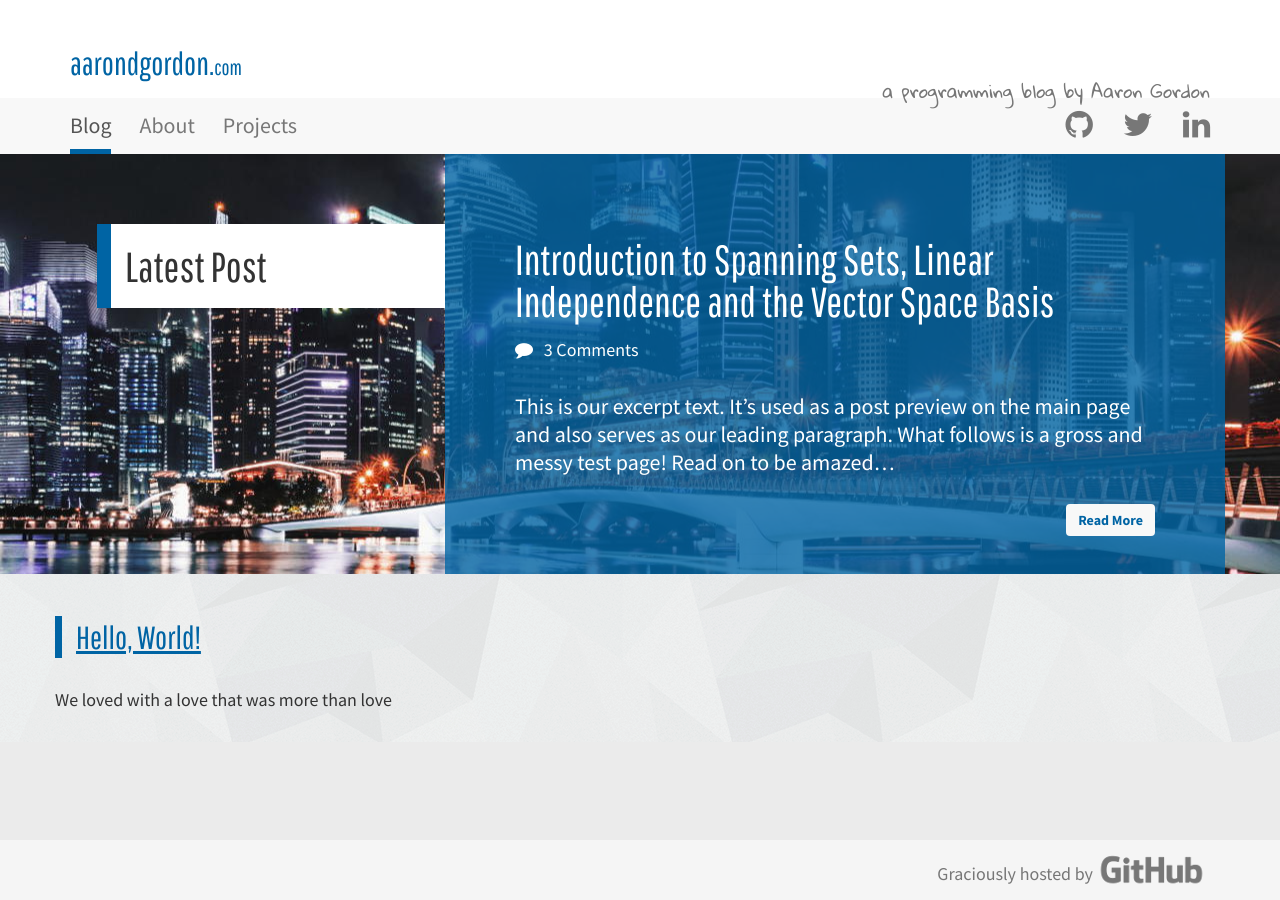
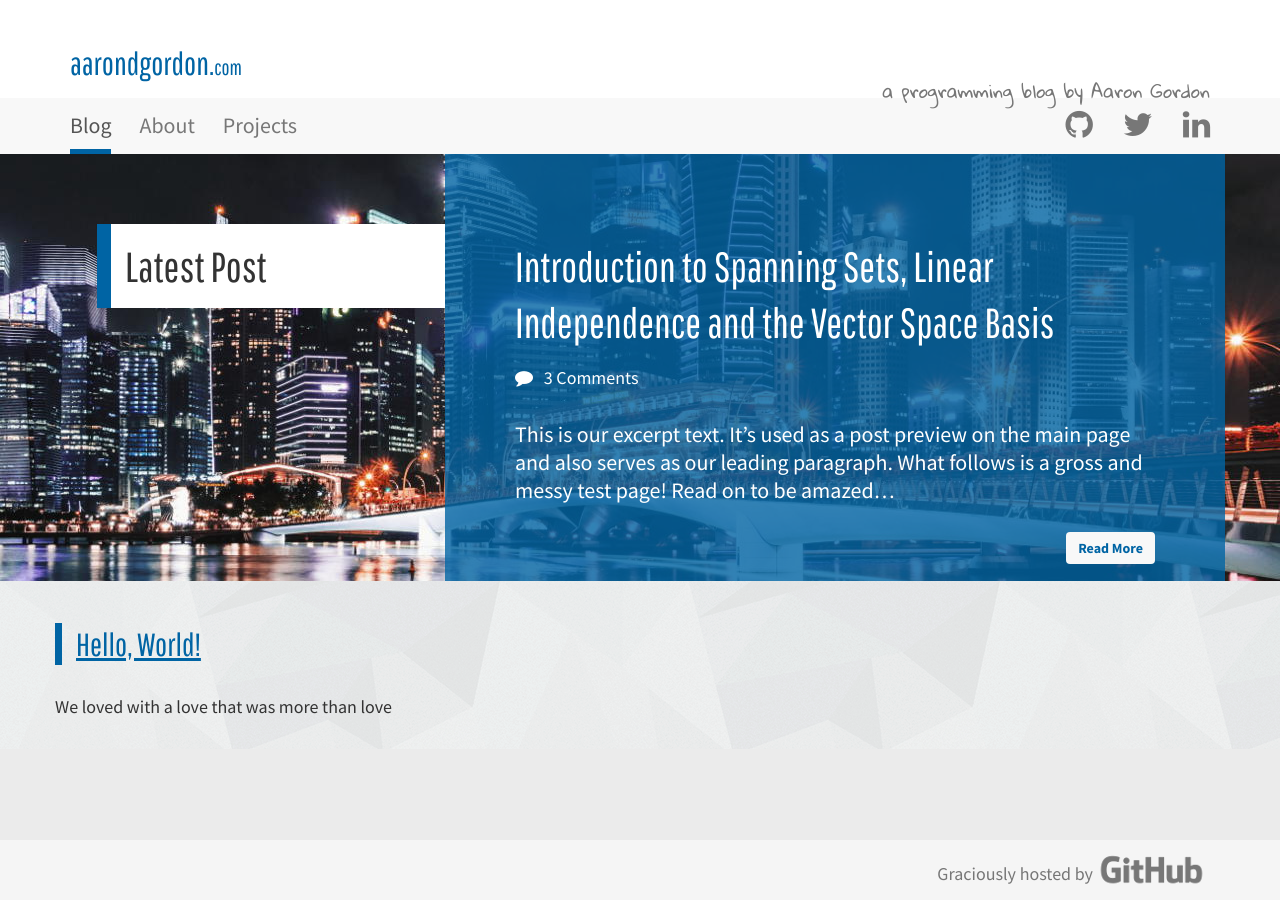
Before and after one commit to aarondgordon/aarondgordon.github.io, a Jekyll site: the page built from index.md, in a window 1280 px wide. Built offline with Jekyll 4.4.1, drawn with Linux system fonts in a browser that asks for light colours; nearby versions of some CDN libraries.

Commit message:
Restored cover title leading

```diff
--- a/assets/css/layout.css
+++ b/assets/css/layout.css
@@ -149,7 +149,7 @@ body {
   margin: 0.333em 0; /* 1 x baseline | 14px/42px */
   font-size: 2.333em; /* 42px/18px */
   font-family: 'Pathway Gothic One', sans-serif;
-  line-height: 1; /* 3 x baseline | 42px/42px */
+  line-height: 1.34; /* 4 x baseline | 56px/42px */
 }
 
 @media (min-width: 768px) {
```
